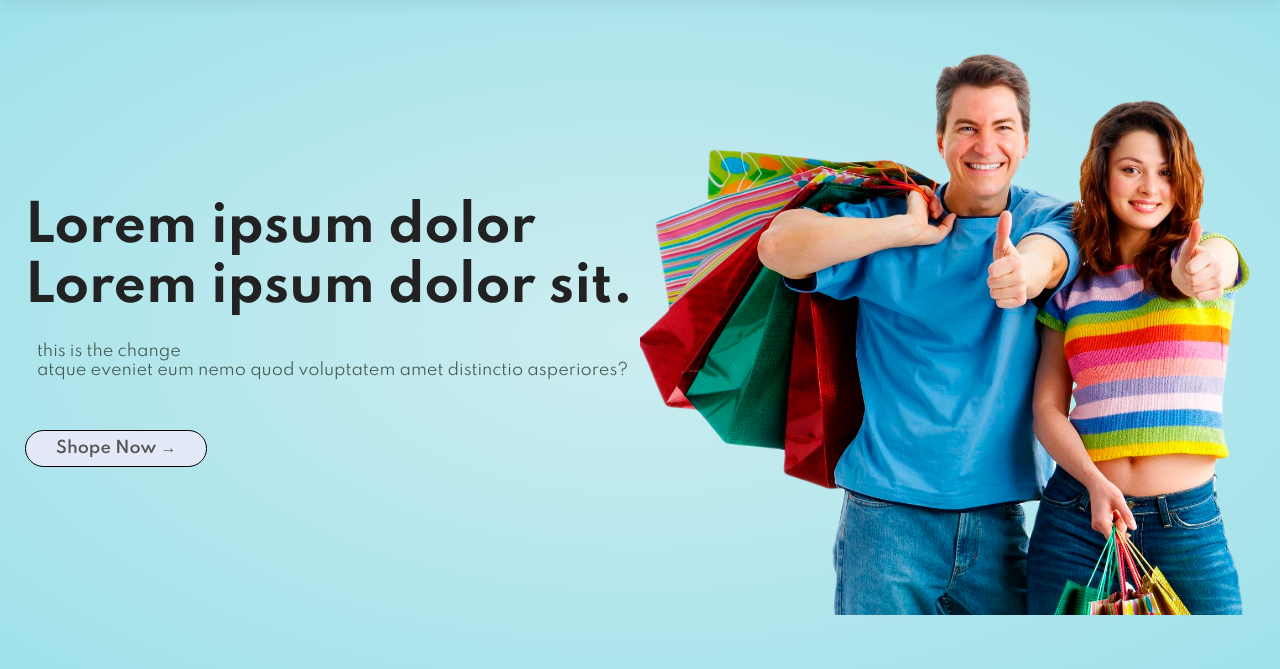
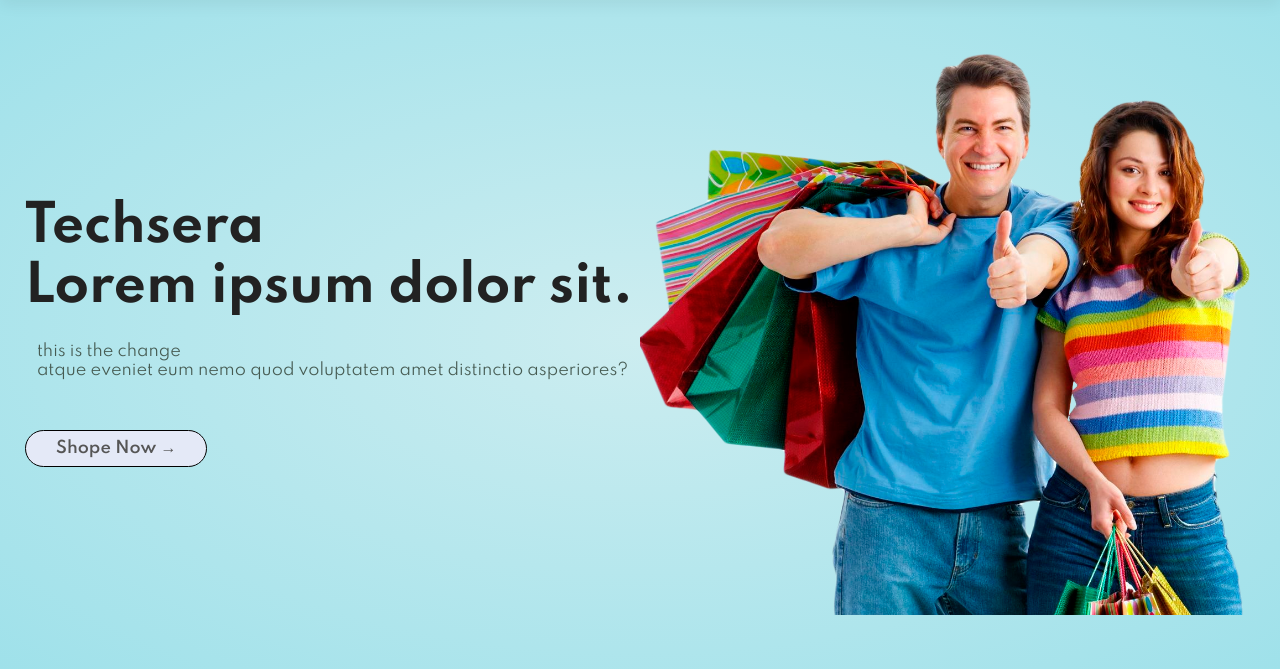
Before and after one commit to Sajendra-Bajracharya/Ecommerce_techsera, a PHP site: page / in a window 1280 px wide. Shown: the part 70-739 px from the top of the page. Run offline with PHP 8.4, Linux system fonts and the light colour scheme; some libraries are stand-ins or nearby versions.

Commit message:
change in the heading

```diff
--- a/index.php
+++ b/index.php
@@ -78,7 +78,7 @@ include("config.php");
             </nav>
               <div class="banner">
                 <div class="column">
-                  <h1>Lorem ipsum dolor <br />Lorem ipsum dolor sit.</h1>
+                  <h1>Techsera<br />Lorem ipsum dolor sit.</h1>
                   <p>
                     this is the change <br />
                     atque eveniet eum nemo quod voluptatem amet distinctio asperiores?
```
